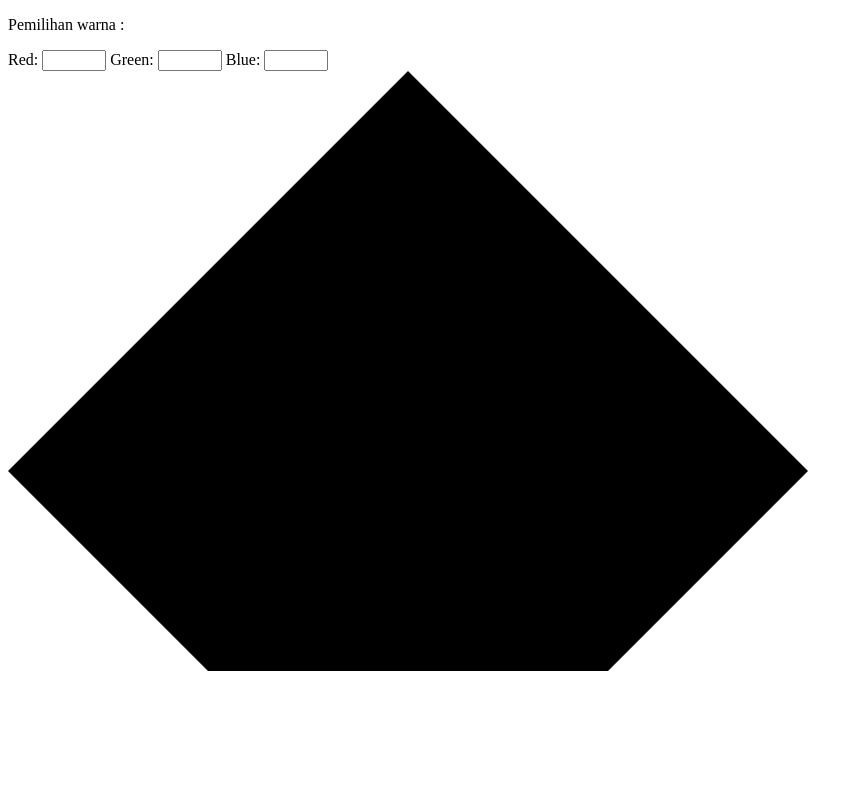
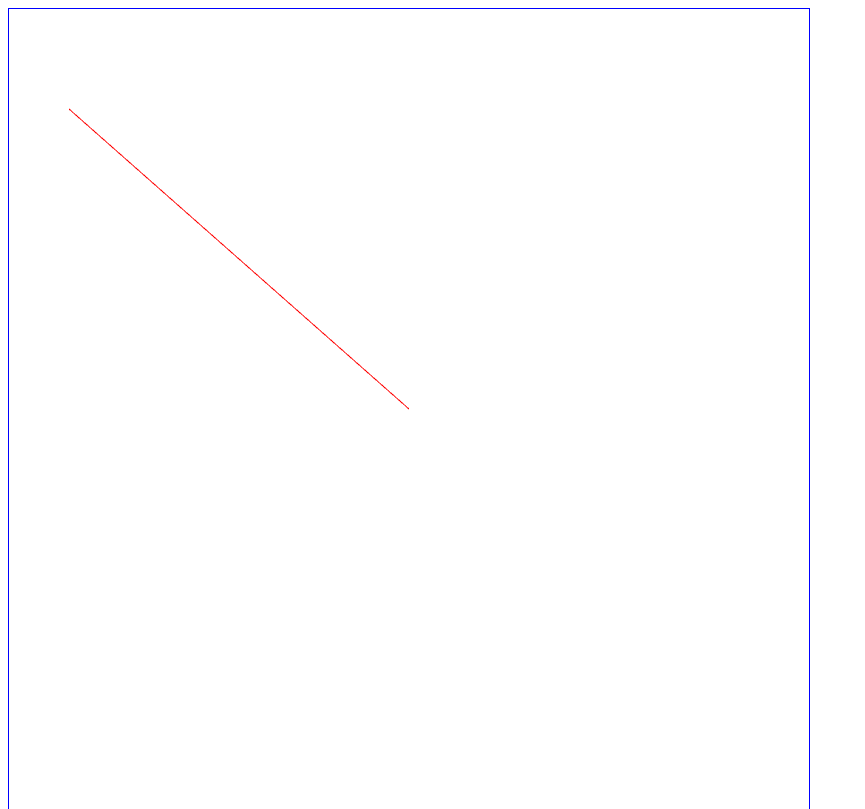
Before and after one commit to mzunanalfikri/web-based-cad, a plain HTML site: page index.html in a window 1280 px wide. Shown: the top 809 px of the page, without its empty margins (0-865 px from the left). Drawn offline with Linux system fonts and the light colour scheme.

Commit message:
add line

```diff
--- /dev/null
+++ b/implementationLine.js
@@ -0,0 +1,129 @@
+var gl;
+var points;
+
+var line_array = [
+    new Float32Array([
+        0, 0,
+        -1.7, 1.5
+    ])
+]
+
+var colors_array = [
+    new Float32Array([
+        1.0,  0.0,  0.0,  1.0, // red
+        1.0,  0.0,  0.0,  1.0,
+        1.0,  0.0,  0.0,  1.0,
+        1.0,  0.0,  0.0,  1.0,
+        1.0,  0.0,  0.0,  1.0,
+        1.0,  0.0,  0.0,  1.0
+    ])
+]
+
+window.onload = function init() {
+    var ver = line_array[0];
+    var col = colors_array[0];
+    var drag = false;
+
+    /* -- Default -- */
+    // LINES
+    currVer = 2;
+    webGL(ver, col);
+    render_LINE();
+
+    var canvas = document.getElementById("gl-canvas");
+
+    canvas.addEventListener("mousedown", function(event){
+        drag = true;
+    })
+
+    canvas.addEventListener("mousemove", function(event){
+        var mousePos = getMousePosRelative(canvas, event);
+
+        // change cursor
+        if (isNearThePoint({x:ver[0], y:ver[1]}, mousePos)){
+            canvas.style.cursor = 'pointer';
+            if (drag){
+                ver[0] = mousePos.x;
+                ver[1] = mousePos.y;
+                webGL(ver, colors_array[0]);
+                render_LINE();
+            }
+        } else if (isNearThePoint({x:ver[2], y:ver[3]}, mousePos)){
+            canvas.style.cursor = 'pointer';
+            if (drag){
+                ver[2] = mousePos.x;
+                ver[3] = mousePos.y;
+                webGL(ver, colors_array[0]);
+                render_LINE();
+            }
+        } else {
+            canvas.style.cursor = 'default';
+        }
+
+    })
+
+    canvas.addEventListener("mouseup", function(event){
+        drag = false;
+        canvas.style.cursor = 'default';
+    })
+};
+
+function isNearThePoint(point1, mousePos){
+    var r = Math.sqrt(Math.pow(Math.abs(point1.x) - Math.abs(mousePos.x), 2) + Math.pow(Math.abs(point1.y) - Math.abs(mousePos.y), 2));
+
+    if (r < 0.1){
+        return true
+    }
+    return false
+}
+
+
+function getMousePosRelative(canvas, event){
+    var rect = canvas.getBoundingClientRect();
+    return {
+        x : (event.clientX - rect.left - canvas.width/2) / (canvas.width/4) ,
+        y : ((event.clientY - rect.top - canvas.height/2) * -1) / (canvas.height/4)
+    }
+}
+
+function webGL(vertices, colors) {
+    var canvas = document.getElementById("gl-canvas");
+
+    gl = WebGLUtils.setupWebGL(canvas);
+    if (!gl) {
+        alert("WebGL isn't available");
+    }
+
+    //  Configure WebGL
+    gl.viewport(0, 0, canvas.width, canvas.height);
+    gl.clearColor(1.0, 1.0, 1.0, 1.0);
+
+    //  Load shaders and initialize attribute buffers
+    var program = initShaders(gl, "vertex-shader", "fragment-shader");
+    gl.useProgram(program);
+
+    // Load the vertices data into the GPU
+    var bufferVertices = gl.createBuffer();
+    gl.bindBuffer(gl.ARRAY_BUFFER, bufferVertices);
+    gl.bufferData(gl.ARRAY_BUFFER, vertices, gl.STATIC_DRAW);
+
+    // Associate out shader variables with our data buffer
+    var vPosition = gl.getAttribLocation(program, "vPosition");
+    gl.vertexAttribPointer(vPosition, 2, gl.FLOAT, false, 0, 0);
+    gl.enableVertexAttribArray(vPosition);
+
+    // Load the colors data into the GPU
+    var bufferColor = gl.createBuffer();
+    gl.bindBuffer(gl.ARRAY_BUFFER, bufferColor);
+    gl.bufferData(gl.ARRAY_BUFFER, colors, gl.STATIC_DRAW);
+
+    // Associate out shader variables with our data buffer
+    var vColor = gl.getAttribLocation(program, "vColor");
+    gl.vertexAttribPointer(vColor, 4, gl.FLOAT, false, 0, 0);
+    gl.enableVertexAttribArray(vColor);
+}
+
+function render_LINE() {
+    gl.clear(gl.COLOR_BUFFER_BIT);
+    gl.drawArrays(gl.LINES, 0, 2);
+}
--- a/index.html
+++ b/index.html
@@ -26,7 +26,8 @@
     <script type="text/javascript" src="Common/webgl-utils.js"></script>
     <script type="text/javascript" src="Common/initShaders.js"></script>
     <!-- <script type="text/javascript" src="implementation.js"></script> -->
-    <script type="text/javascript" src="implementPolygon.js"></script>
+    <!-- <script type="text/javascript" src="implementPolygon.js"></script> -->
+    <script type="text/javascript" src="implementationLine.js"></script>
 
     <style>
         input[type="range"] {
@@ -37,22 +38,25 @@
 </head>
 
 <body>
-
+    <!-- PERSEGI -->
     <!-- <div>
         <input type="range" id="valueInput" name="rangeInput" min="0" max="100">
     </div> -->
 
-    <div>
+    <!-- PLOYGON -->
+    <!-- <div>
         <p>Pemilihan warna : </p>
         <form id="colorForm">
             Red: <input type="number" id="redValue" step="0.1" min = 0 max = 1>
             Green: <input type="number" id="greenValue" step="0.1" min = 0 max = 1>
             Blue: <input type="number" id="blueValue" step="0.1" min = 0 max = 1>
         </form>
-    </div>
+    </div> -->
 
+    <!-- LINE -->
+    <!-- mungkin slider buat manjang mendekin garis -->
 
-    <canvas id="gl-canvas" width="800" height="800">
+    <canvas id="gl-canvas" width="800" height="800" style="border: 1px solid blue;">
         Oops ... your browser doesn't support the HTML5 canvas element
     </canvas>
 
```
Also changed, not shown: 1 other file.
